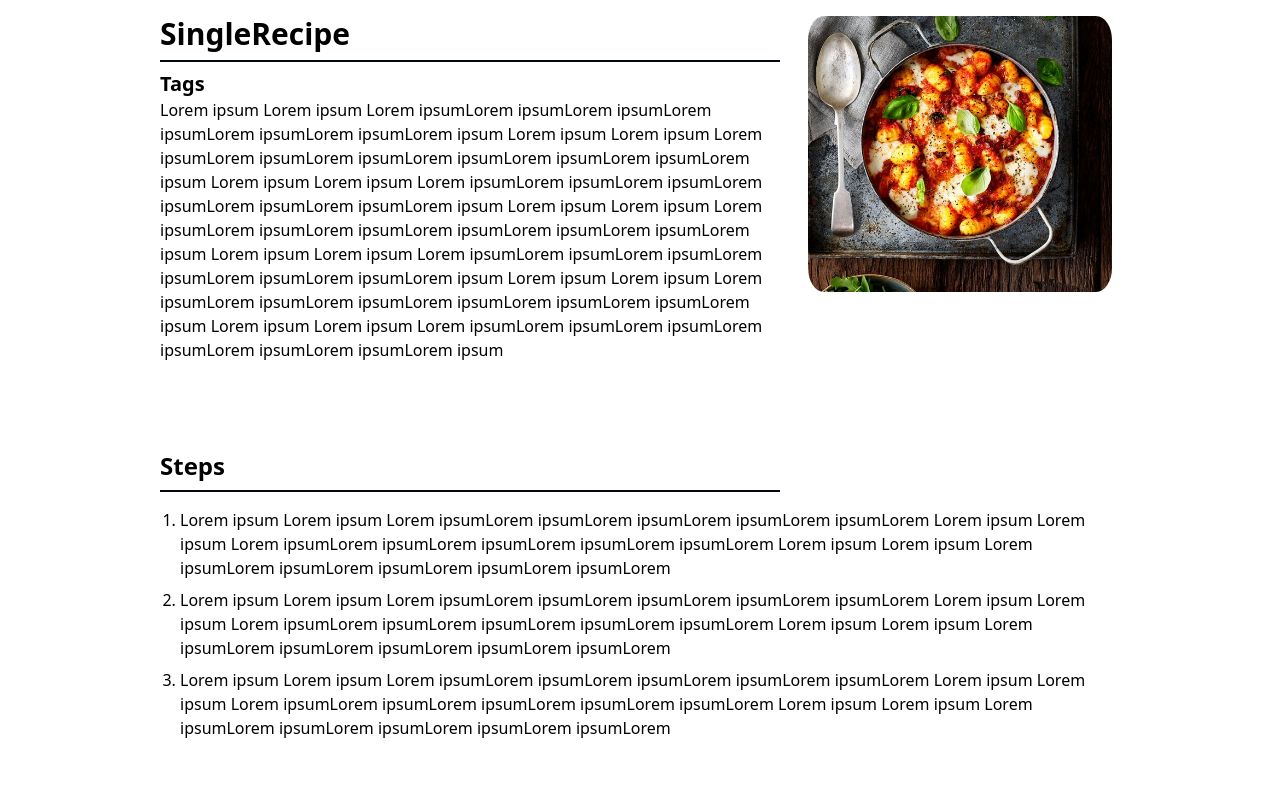
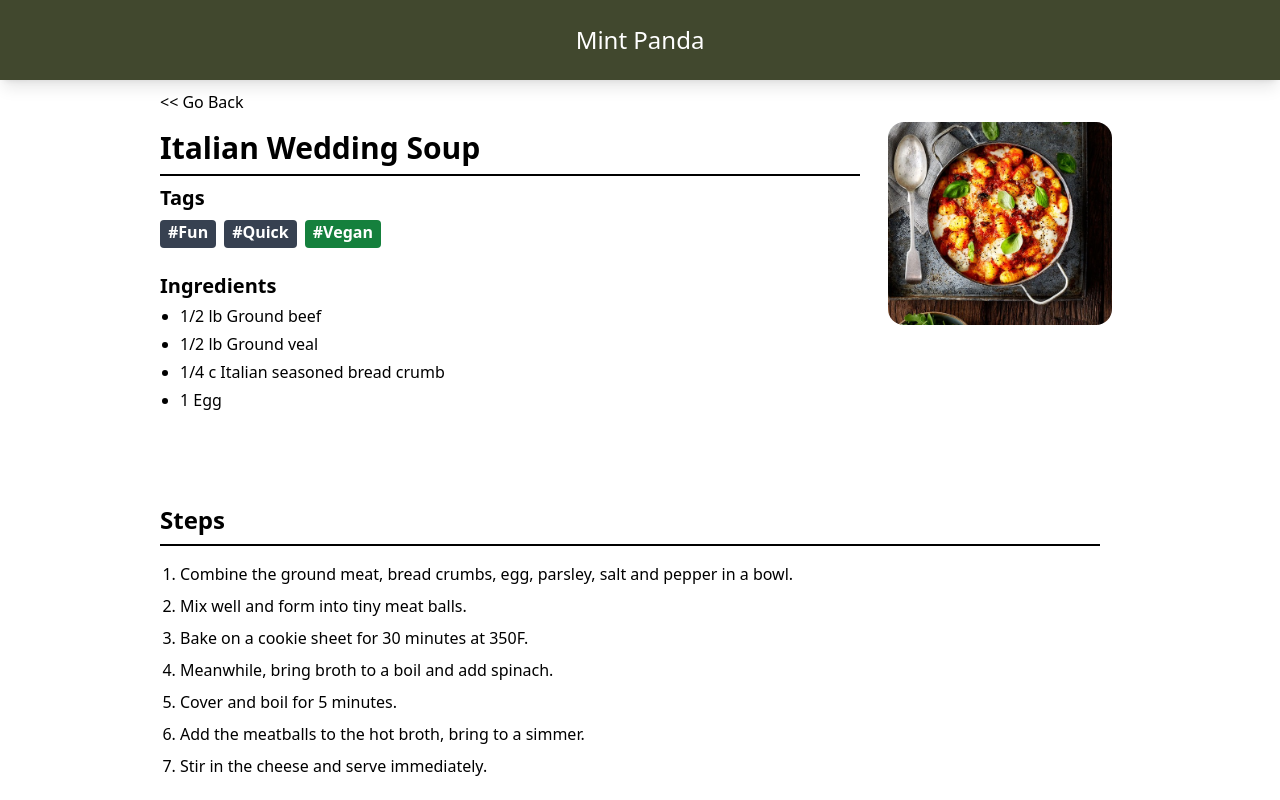
Before and after one commit to Hack-Weekly/mint-panda-recipe-app, a React (Vite) app in the folder frontend/: page / in a window 1280 px wide. Built offline with nearby package versions, Linux system fonts and the light colour scheme.

Commit message:
finished single recipe page, added tags and added more coherent placeholder text

```diff
--- a/frontend/src/App.tsx
+++ b/frontend/src/App.tsx
@@ -3,11 +3,12 @@ import RecipeForm from './components/recipe/RecipeForm.tsx'
 import Header from './components/Header.tsx'
 import Sidebar from './components/Sidebar.tsx'
 import SingleRecipe from './components/single-recipe/SingleRecipe.tsx'
+import tags from './components/single-recipe/tags.tsx'
 
 function App() {
   return (
     <>
-      {/* <Header /> */}
+      <Header />
       {/* <RecipeForm/> */}
       {/* <Sidebar /> */}
       <SingleRecipe/>
--- a/frontend/src/components/single-recipe/SingleRecipe.tsx
+++ b/frontend/src/components/single-recipe/SingleRecipe.tsx
@@ -1,68 +1,100 @@
-import React from 'react'
 import image from "../../assets/images/image-placeholder.png"
 
 export default function SingleRecipe() {
   return (
-    // This creates a 'div' element or section which is a container for other
-    // HTML elements -> Here I have the main title in the container
-    // mx-auto means to automatically align the margins to the center, my means margin
-    // in the y-axis and w-9/12 means the width is 9/12 of the page size
 
-    // The best way to approach image and text is to have two div elements one for image and the
-    // other for the text, align them separately
+    <div className="mx-auto my-2.5 w-9/12">
+      <div>
+        <button className="justify-start text-l">&lt;&lt; Go Back</button>
+      </div>
 
-    // Container for the entire form
-    <div className="mx-auto my-2.5 w-9/12">
-      <img className="recipe_image float-right scale rounded-3xl w-4/12 px-2" src={image} alt="recipe"></img>
+      <img className="float-right rounded-3xl w-1/4 p-2 h-auto" src={image} alt="recipe"></img>
 
-      {/* Container for the header + horizontal bar */}
-      <div className="text-left w-8/12 pr-5 pb-4">
-        <h1 className="text-3xl font-bold mt-4 mb-2">SingleRecipe</h1>
-        <div className="border-t-2 border-gray-950 mb-2"></div>
+      <div className="text-left w-9/12 pr-5 pb-4 justify-start">
+        <h1 className="text-3xl font-bold mt-4 mb-2">Italian Wedding Soup</h1>
+        <div className="border-t-2 border-black mb-2"></div>
 
-        <h2 className="text-xl text-left font-bold">Tags</h2>
-        <p>
-          Lorem ipsum Lorem ipsum Lorem ipsumLorem ipsumLorem ipsumLorem ipsumLorem ipsumLorem ipsumLorem ipsum
-          Lorem ipsum Lorem ipsum Lorem ipsumLorem ipsumLorem ipsumLorem ipsumLorem ipsumLorem ipsumLorem ipsum
-          Lorem ipsum Lorem ipsum Lorem ipsumLorem ipsumLorem ipsumLorem ipsumLorem ipsumLorem ipsumLorem ipsum
-          Lorem ipsum Lorem ipsum Lorem ipsumLorem ipsumLorem ipsumLorem ipsumLorem ipsumLorem ipsumLorem ipsum
-          Lorem ipsum Lorem ipsum Lorem ipsumLorem ipsumLorem ipsumLorem ipsumLorem ipsumLorem ipsumLorem ipsum
-          Lorem ipsum Lorem ipsum Lorem ipsumLorem ipsumLorem ipsumLorem ipsumLorem ipsumLorem ipsumLorem ipsum
-          Lorem ipsum Lorem ipsum Lorem ipsumLorem ipsumLorem ipsumLorem ipsumLorem ipsumLorem ipsumLorem ipsum
-        </p>
+        <h2 className="text-xl text-left font-bold mb-2">Tags</h2>
+
+        <div className="flex justify-start space-x-2">
+          <div className="bg-gray-700 rounded px-2">
+            <p className="text-white font-semibold">#Fun</p>
+          </div>
+
+          <div className="bg-gray-700 rounded px-2">
+            <p className="text-white font-semibold">#Quick</p>
+          </div>
+
+          <div className="bg-green-700 rounded px-2 pb-1">
+            <p className="text-white font-semibold">#Vegan</p>
+          </div>
+
+        </div>
+
+        <br></br>
+
+        <h2 className="text-xl text-left font-bold mb-1">Ingredients</h2>
+
+        <div className="pl-5">
+          <ul className="list-disc">
+            <li className="mb-1">
+              1/2 lb Ground beef
+            </li>
+
+            <li className="mb-1">
+              1/2 lb Ground veal
+            </li>
+
+            <li className="mb-1">
+              1/4 c Italian seasoned bread crumb
+            </li>
+
+            <li className="mb-1">
+              1 Egg
+            </li>
+          </ul>
+        </div>
 
         <br></br>
         <br></br>
         <br></br>
 
-
       </div>
 
-      <div className="text-left w-8/12 pr-5 pb-4">
+      <div className="text-left pr-5 pb-4">
         <h2 className="text-2xl text-left font-bold mb-2">Steps</h2>
-        <div className="border-t-2 border-gray-950"></div>
+        <div className="border-t-2 border-black"></div>
       </div>
 
       <div className="pl-5">
         <ol className="list-decimal">
           <li className="mb-2">
-            Lorem ipsum Lorem ipsum Lorem ipsumLorem ipsumLorem ipsumLorem ipsumLorem ipsumLorem
-            Lorem ipsum Lorem ipsum Lorem ipsumLorem ipsumLorem ipsumLorem ipsumLorem ipsumLorem
-            Lorem ipsum Lorem ipsum Lorem ipsumLorem ipsumLorem ipsumLorem ipsumLorem ipsumLorem
+            Combine the ground meat, bread crumbs, egg, parsley, salt and pepper in a bowl.
           </li>
 
           <li className="mb-2">
-            Lorem ipsum Lorem ipsum Lorem ipsumLorem ipsumLorem ipsumLorem ipsumLorem ipsumLorem
-            Lorem ipsum Lorem ipsum Lorem ipsumLorem ipsumLorem ipsumLorem ipsumLorem ipsumLorem
-            Lorem ipsum Lorem ipsum Lorem ipsumLorem ipsumLorem ipsumLorem ipsumLorem ipsumLorem
+            Mix well and form into tiny meat balls.
           </li>
 
           <li className="mb-2">
-            Lorem ipsum Lorem ipsum Lorem ipsumLorem ipsumLorem ipsumLorem ipsumLorem ipsumLorem
-            Lorem ipsum Lorem ipsum Lorem ipsumLorem ipsumLorem ipsumLorem ipsumLorem ipsumLorem
-            Lorem ipsum Lorem ipsum Lorem ipsumLorem ipsumLorem ipsumLorem ipsumLorem ipsumLorem
+            Bake on a cookie sheet for 30 minutes at 350F.
           </li>
 
+          <li className="mb-2">
+            Meanwhile, bring broth to a boil and add spinach.
+          </li>
+
+          <li className="mb-2">
+            Cover and boil for 5 minutes.
+          </li>
+
+          <li className="mb-2">
+            Add the meatballs to the hot broth, bring to a simmer.
+          </li>
+
+          <li className="mb-2">
+            Stir in the cheese and serve immediately.
+          </li>
         </ol>
       </div>
 
```
